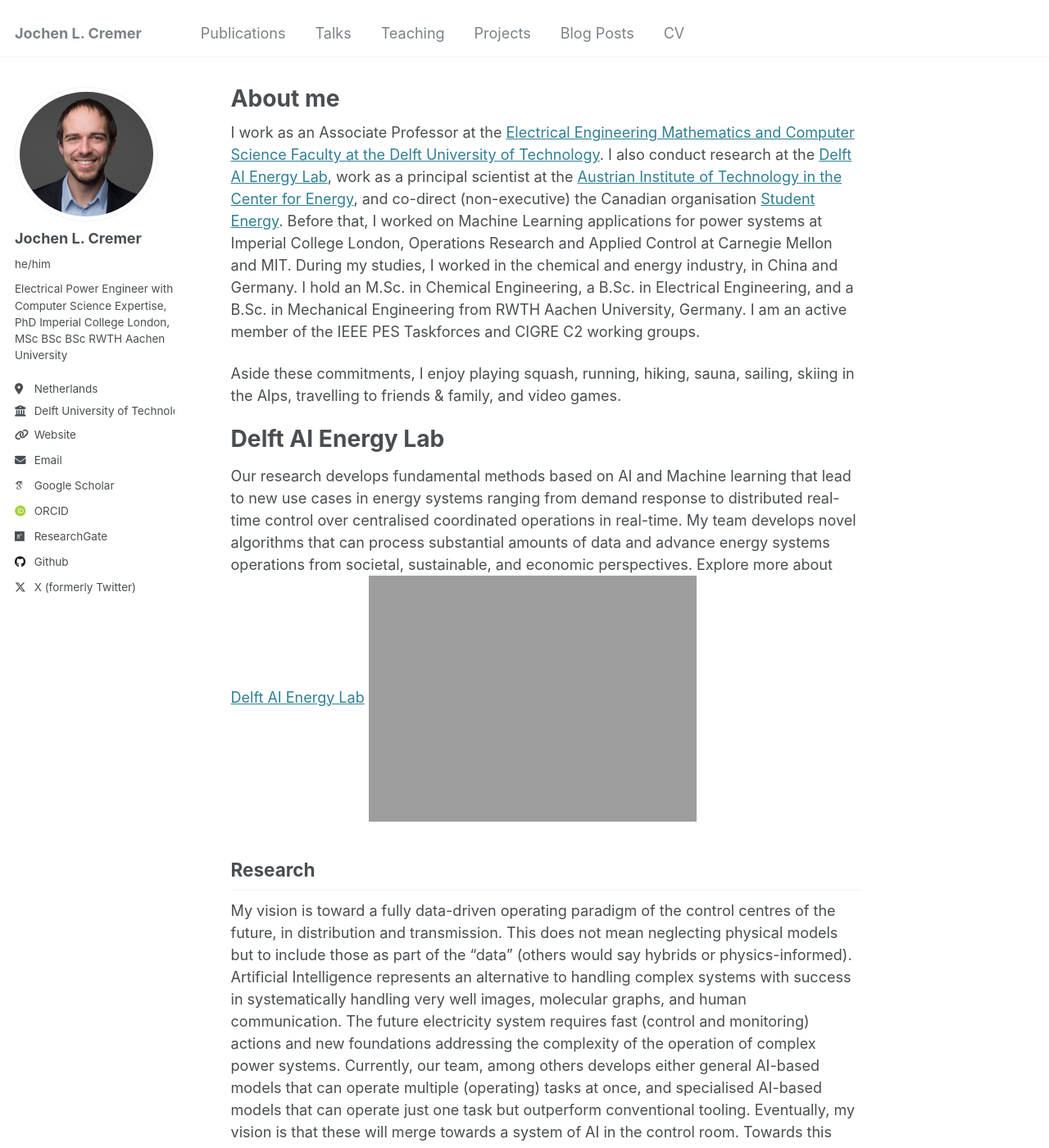
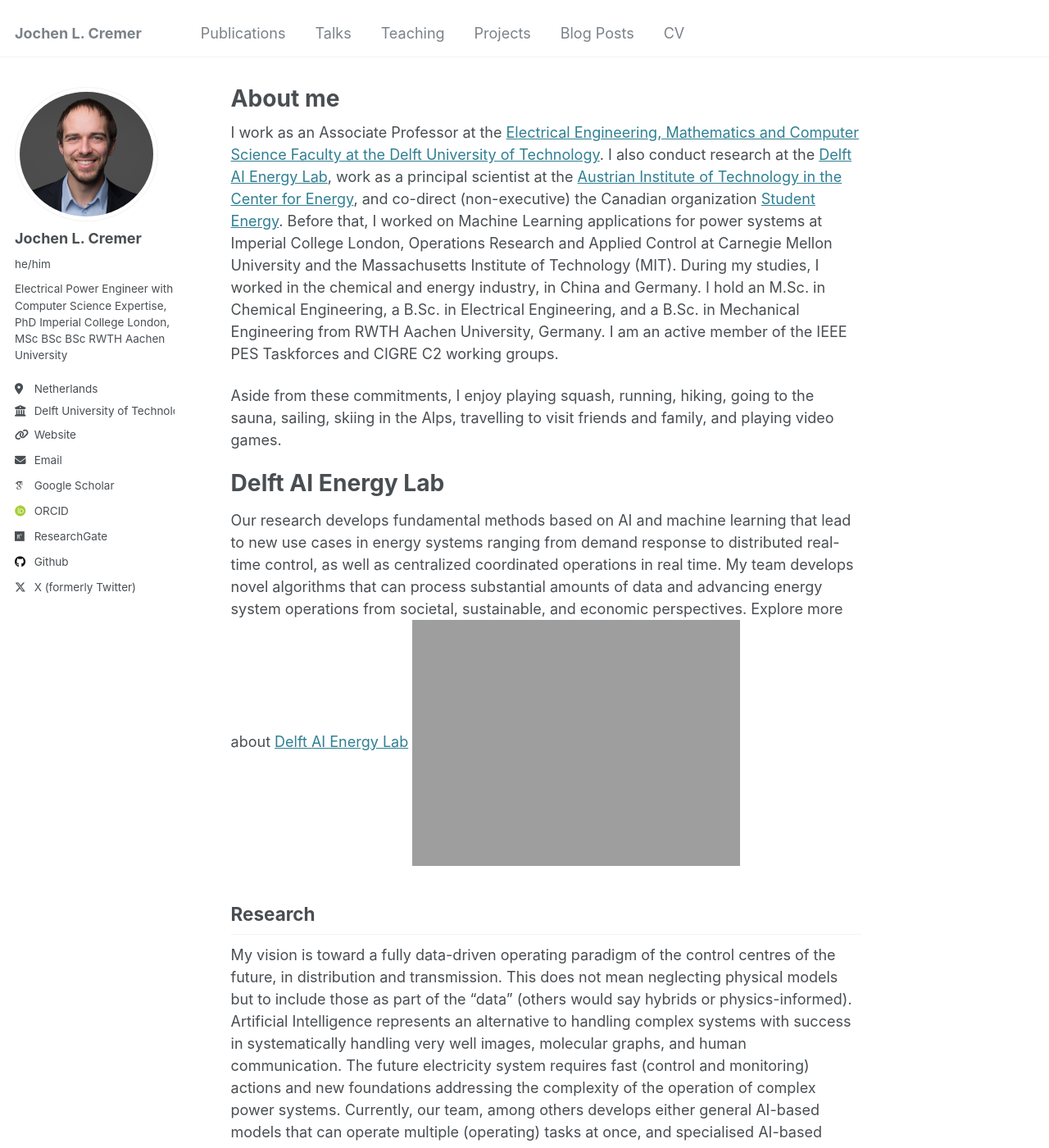
Before and after one commit to JochenC/JochenC.github.io, a Jekyll site: the page built from _pages/about.md, in a window 1280 px wide and 1400 px high. Shown: the whole window at 82% size. Built offline with Jekyll 4.4.1, drawn with Linux system fonts in a browser that asks for light colours; some web fonts are replaced.

Commit message:
Update about.md

```diff
--- a/_pages/about.md
+++ b/_pages/about.md
@@ -8,15 +8,15 @@
   - /about.html
 ---
 
-I work as an Associate Professor at the [Electrical Engineering Mathematics and Computer Science Faculty at the Delft University of Technology](https://www.tudelft.nl/en/eemcs). I also conduct research at the [Delft AI Energy Lab](https://www.tudelft.nl/ai/delft-ai-energy-lab), work as a principal scientist at the [Austrian Institute of Technology in the Center for Energy](https://www.ait.ac.at/en/about-the-ait/center/center-for-energy), and co-direct (non-executive) the Canadian organisation [Student Energy](https://studentenergy.org/).
-Before that, I worked on Machine Learning applications for power systems at Imperial College London, Operations Research and Applied Control at Carnegie Mellon and MIT. During my studies, I worked in the chemical and energy industry, in China and Germany. I hold an M.Sc. in Chemical Engineering, a B.Sc. in Electrical Engineering, and a B.Sc. in Mechanical Engineering from RWTH Aachen University, Germany. I am an active member of the IEEE PES Taskforces and CIGRE C2 working groups.
+I work as an Associate Professor at the [Electrical Engineering, Mathematics and Computer Science Faculty at the Delft University of Technology](https://www.tudelft.nl/en/eemcs). I also conduct research at the [Delft AI Energy Lab](https://www.tudelft.nl/ai/delft-ai-energy-lab), work as a principal scientist at the [Austrian Institute of Technology in the Center for Energy](https://www.ait.ac.at/en/about-the-ait/center/center-for-energy), and co-direct (non-executive) the Canadian organization [Student Energy](https://studentenergy.org/).
+Before that, I worked on Machine Learning applications for power systems at Imperial College London, Operations Research and Applied Control at Carnegie Mellon University and the Massachusetts Institute of Technology (MIT). During my studies, I worked in the chemical and energy industry, in China and Germany. I hold an M.Sc. in Chemical Engineering, a B.Sc. in Electrical Engineering, and a B.Sc. in Mechanical Engineering from RWTH Aachen University, Germany. I am an active member of the IEEE PES Taskforces and CIGRE C2 working groups.
 
-Aside these commitments, I enjoy playing squash, running, hiking, sauna, sailing, skiing in the Alps, travelling to friends & family, and video games.
+Aside from these commitments, I enjoy playing squash, running, hiking, going to the sauna, sailing, skiing in the Alps, travelling to visit friends and family, and playing video games.
 
 
 Delft AI Energy Lab
 ======
-Our research develops fundamental methods based on AI and Machine learning that lead to new use cases in energy systems ranging from demand response to distributed real-time control over centralised coordinated operations in real-time. My team develops novel algorithms that can process substantial amounts of data and advance energy systems operations from societal, sustainable, and economic perspectives. Explore more about [Delft AI Energy Lab](https://www.tudelft.nl/ai/delft-ai-energy-lab)
+Our research develops fundamental methods based on AI and machine learning that lead to new use cases in energy systems ranging from demand response to distributed real-time control, as well as centralized coordinated operations in real time. My team develops novel algorithms that can process substantial amounts of data and advancing energy system operations from societal, sustainable, and economic perspectives. Explore more about [Delft AI Energy Lab](https://www.tudelft.nl/ai/delft-ai-energy-lab)
 ![DelftAIEnergyLab2022](https://JochenC.github.io/images/20221005_fotomariekedelorijn_3010d.jpg "Delft AI Energy lab team 2022")
 
 
```
